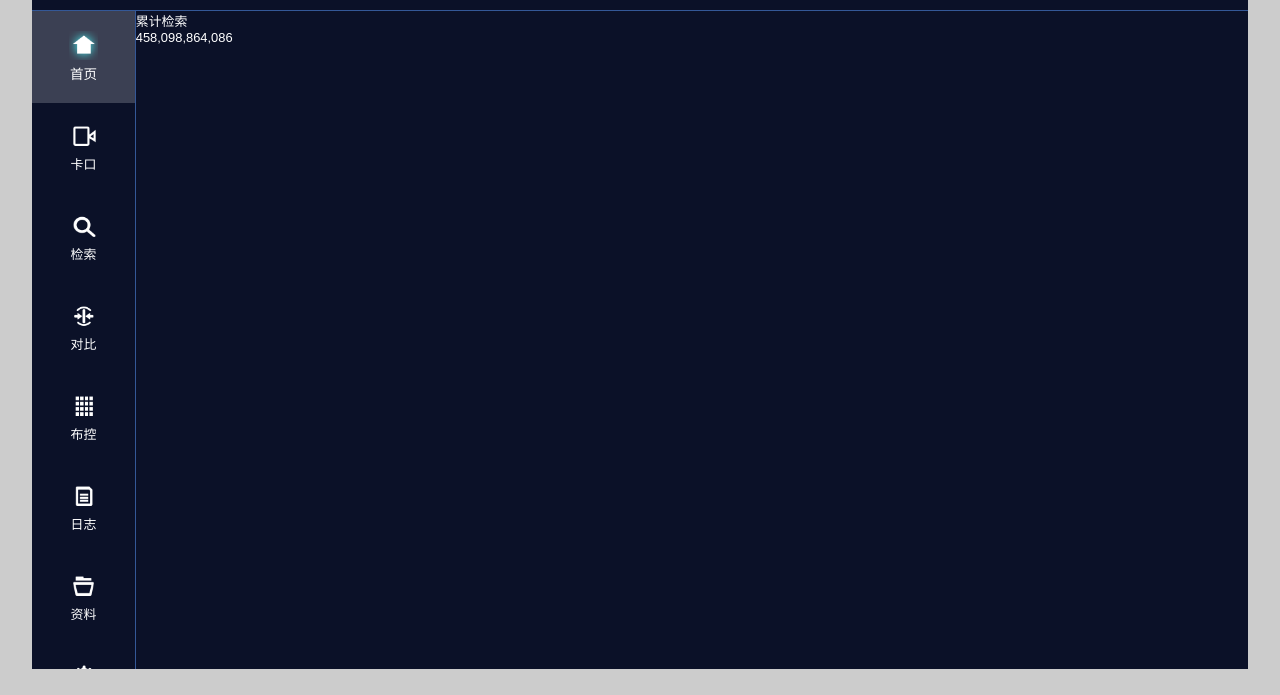
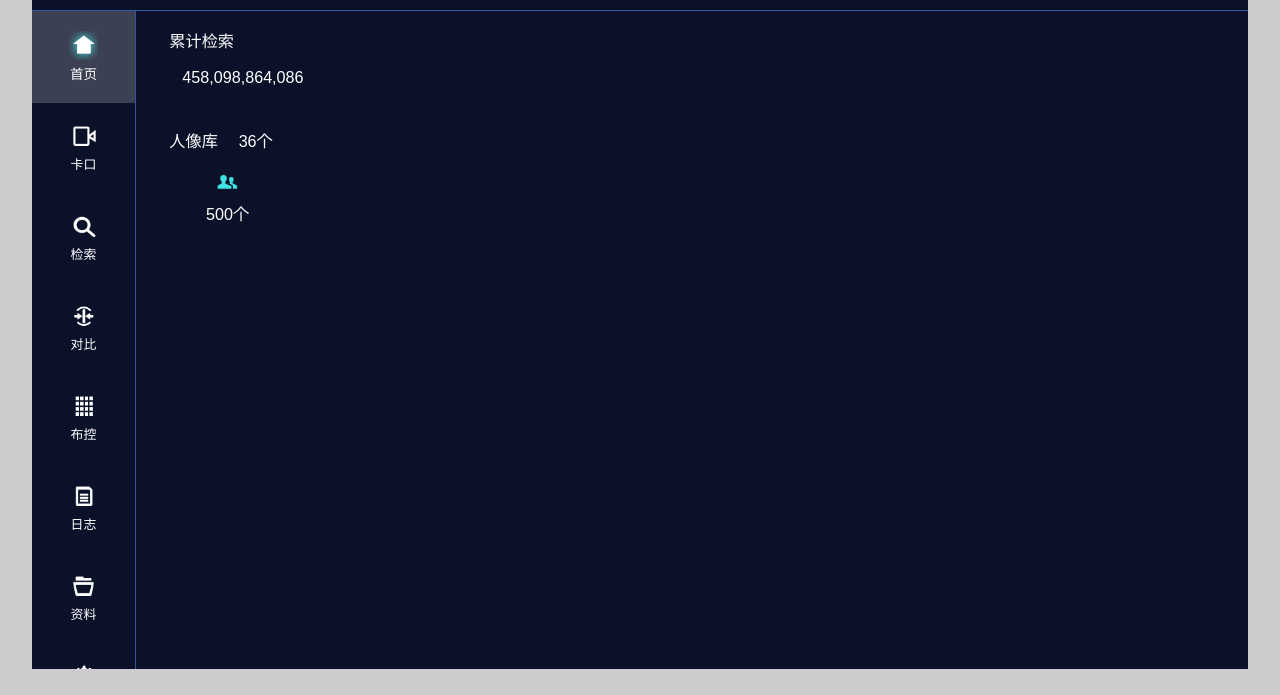
Before and after one commit to tucchun/demo, a website: page index.html in a window 1280 px wide. Shown: the part 105-800 px from the top of the page. Drawn offline with Linux system fonts and the light colour scheme.

Commit message:
首页制作

```diff
--- a/assets/css/style.css
+++ b/assets/css/style.css
@@ -33,6 +33,7 @@ a:active {
   color: #fff;
   text-decoration: none;
 }
+
 
 
 /*工具*/
@@ -98,6 +99,7 @@ a:active {
 }
 
 
+
 /*滚动条样式*/
 
 
@@ -110,6 +112,7 @@ a:active {
 }
 
 
+
 /*定义滚动条的轨道，内阴影及圆角*/
 
 .scrollbar::-webkit-scrollbar-track {
@@ -117,6 +120,7 @@ a:active {
   border-radius: 2.5px;
   background-color: #f5f5f5;
 }
+
 
 
 /*定义滑块，内阴影及圆角*/
@@ -130,7 +134,9 @@ a:active {
 }
 
 
+
 /*页面布局样式*/
+
 html,
 body {
   background: #ccc;
@@ -189,6 +195,7 @@ body * {
 }
 
 
+
 /*头部*/
 
 .header-left {
@@ -205,10 +212,11 @@ body * {
   margin: -0.499rem 0 0 .35rem;
 }
 
-.head-logo > img {
+.head-logo>img {
   width: 100%;
   height: 100%;
 }
+
 
 
 /*菜单*/
@@ -219,7 +227,7 @@ body * {
   height: .45rem;
 }
 
-.menu-icon > img {
+.menu-icon>img {
   width: 100%;
   height: 100%;
 }
@@ -294,11 +302,40 @@ li.menu-item:hover .default {
 }
 
 
+
 /*模块首页*/
 
 .module-index {
   width: 100%;
   height: 100%;
+  /*padding: .25rem .52rem;*/
+  position: relative;
+}
+
+.module-index-bundleA,
+.module-index-bundleB {
+  font-size: .25rem;
+  position: absolute;
+}
+
+.module-index-bundleA {
+  top: .25rem;
+  left: .52rem;
+}
+
+.module-index-bundleB {
+  top: 1.8rem;
+  left: .52rem;
+}
+
+.module-index-bundleA>dl>dt,
+.module-index-bundleB>dl>dt {
+  width: 1.6rem;
+}
+
+.module-index-bundleA>dl>dd,
+.module-index-bundleB>dl>dd {
+  margin: .25rem 0 0 .2rem;
 }
 
 
@@ -331,6 +368,7 @@ li.menu-item:hover .default {
 }
 
 
+
 /*导航*/
 
 .nav-inner,
@@ -349,6 +387,7 @@ li.menu-item:hover .default {
 .nav-item>a {
   text-decoration: none;
 }
+
 
 
 /*所有报警*/
@@ -427,7 +466,7 @@ li.menu-item:hover .default {
   height: 100%;
 }
 
-.compare-item-des >div {
+.compare-item-des>div {
   float: left;
   width: 50%;
   font-size: .16rem;
--- a/index.html
+++ b/index.html
@@ -181,7 +181,24 @@
             <dd>458,098,864,086</dd>
           </dl>
         </div>
-        <div class="module-index-bundleB"></div>
+        <div class="module-index-bundleB">
+          <dl>
+            <dt class="clearfix">
+              <div class="pull-left">人像库</div>
+              <div class="pull-right">36个</div>
+            </dt>
+            <dd>
+              <div class="text-center">
+                <i class="menu-icon">
+                  <img src="./assets/icon/user.png">
+                </i>
+              </div>
+              <div class="text-center">
+                500个
+              </div>
+            </dd>
+          </dl>
+        </div>
         <div class="module-index-bundleC"></div>
         <div class="module-index-bundleD"></div>
         <div class="module-index-bundleE"></div>
```
Also changed, not shown: assets/icon/user.png (added), 2 other files.
